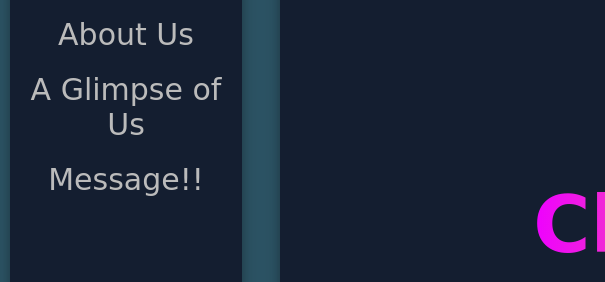
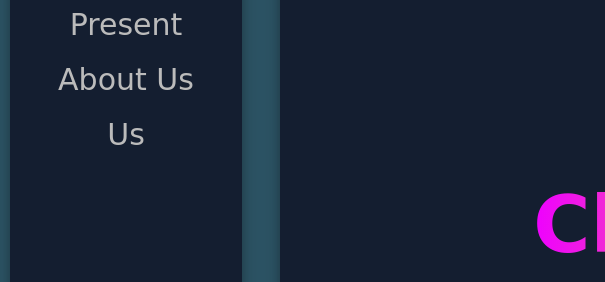
Before and after one commit to Divam-Trivedi/Divam-Trivedi.github.io, a plain HTML site: page index.html in a window 1280 px wide. Shown: the part 307-589 px from the top of the page, 0-605 px from the left. Drawn offline with Linux system fonts and the light colour scheme; a web font is replaced by a local one.

Commit message:
Initial commit

```diff
--- a/index.html
+++ b/index.html
@@ -17,8 +17,7 @@
 		<ul>
 			<li><a href="#home">Present</a></li>
 			<li><a href="#about">About Us</a></li>
-			<li><a href="#portfolio">A Glimpse of Us</a></li>
-			<li><a href="#contact">Message!!</a></li>
+			<li><a href="#portfolio">Us</a></li>
 		</ul>
 	</div>
 
```
